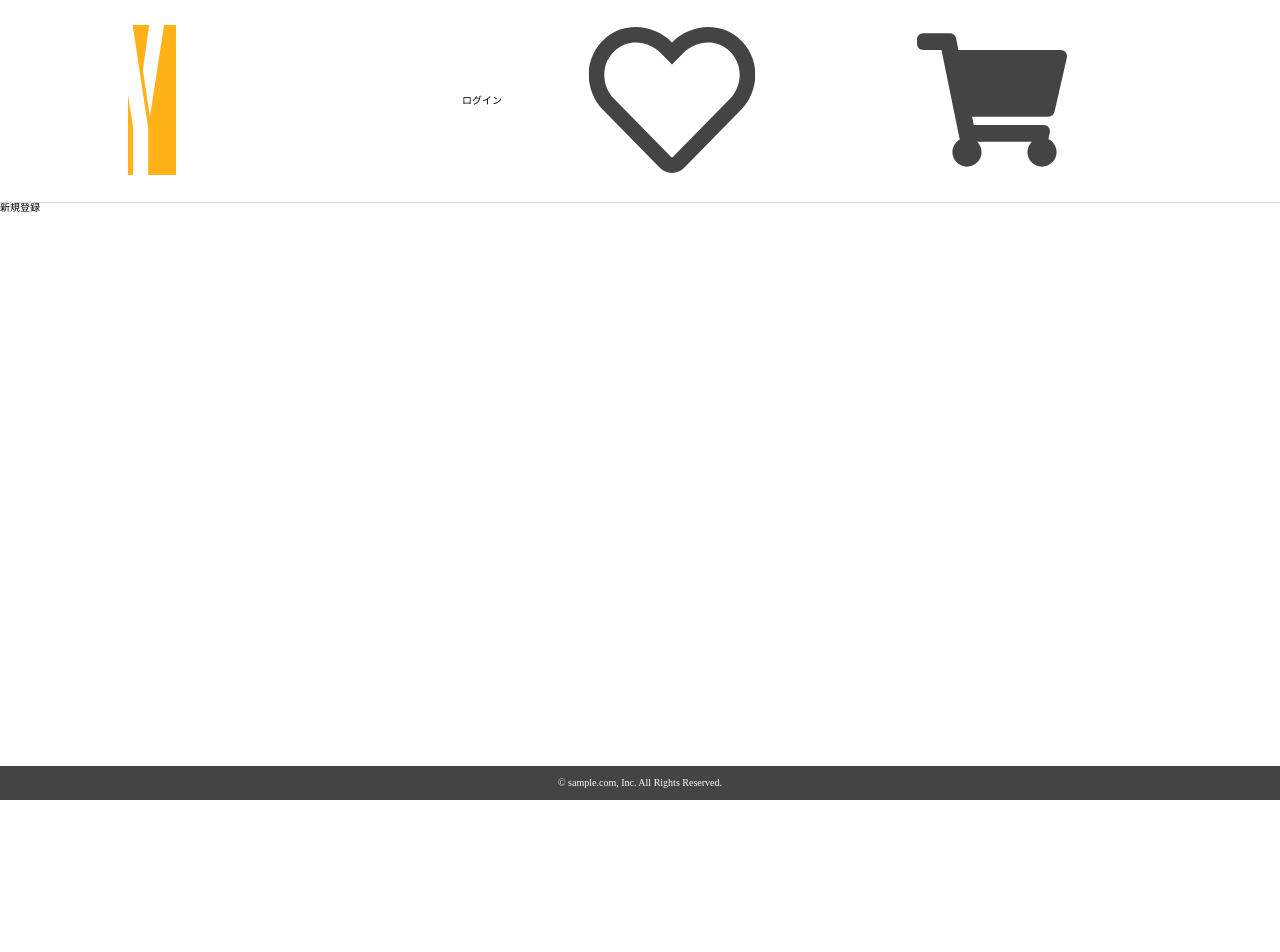
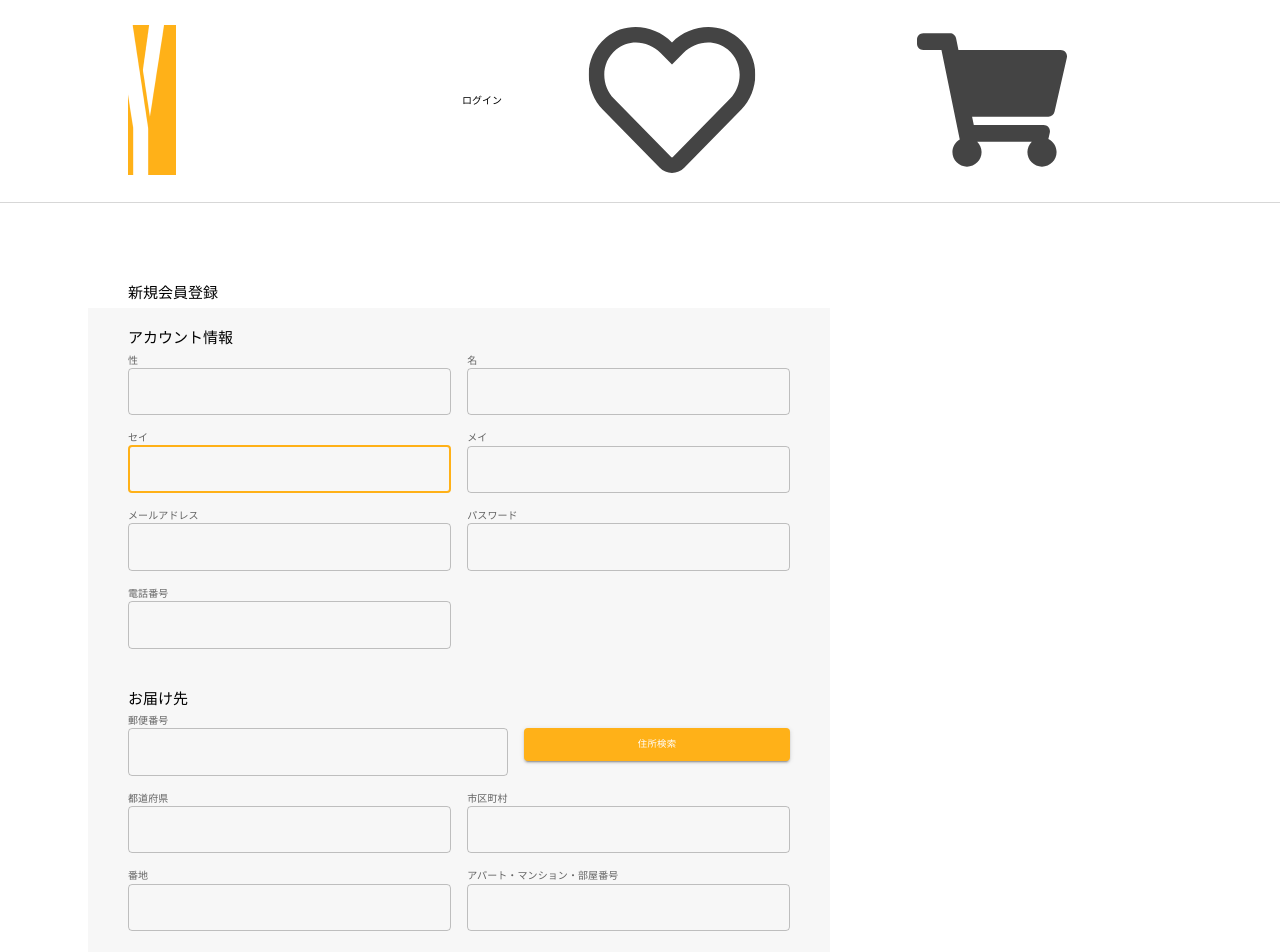
Before and after one commit to YusukeNaito08/ec-site, a React (Vite) app: page /register in a window 1280 px wide. Shown: the top 952 px of the page. Before the commit the page ends 800 px from the top, so only its background shows below. Built offline with nearby package versions, Linux system fonts and the light colour scheme.

Commit message:
design/register

```diff
--- a/src/components/layout/Layout.tsx
+++ b/src/components/layout/Layout.tsx
@@ -2,6 +2,7 @@ import Footer from "../common/Footer";
 import Header from "../common/Header";
 import React from "react";
 import { createTheme, ThemeProvider } from "@mui/material/styles";
+import styled from "styled-components";
 
 type Props = {
   children: React.ReactNode;
@@ -11,12 +12,23 @@ const Layout: React.FC<Props> = ({ children }) => {
     <>
       <ThemeProvider theme={theme}>
         <Header />
-        <main>{children}</main>
+        <Main>
+          <div className="inner">{children}</div>
+        </Main>
         <Footer />
       </ThemeProvider>
     </>
   );
 };
+
+const Main = styled.main`
+  width: 100%;
+
+  & .inner {
+    width: 90%;
+    margin: 0 auto;
+  }
+`;
 
 const theme = createTheme({
   palette: {
--- a/src/pages/Login/Login.tsx
+++ b/src/pages/Login/Login.tsx
@@ -4,7 +4,7 @@ import TextField from "@mui/material/TextField";
 import Grid from "@mui/material/Grid";
 import Typography from "@mui/material/Typography";
 import Container from "@mui/material/Container";
-import { Stack } from "@mui/material";
+import { FormLabel, Stack } from "@mui/material";
 import { Link } from "react-router-dom";
 
 const Login = () => {
@@ -21,13 +21,18 @@ const Login = () => {
                 ログイン
               </Typography>
               <form onSubmit={LoginAuth}>
-                <Stack spacing={6}>
+                <Stack spacing={2}>
+                  <FormLabel>メールアドレス</FormLabel>
                   <TextField required label="メールアドレス" type="email" />
+                  <FormLabel>パスワード</FormLabel>
                   <TextField required label="パスワード" type="password" />
                   <Button type="submit" color="primary" variant="contained" size="large" sx={{ color: "white" }}>
                     ログイン
                   </Button>
                 </Stack>
+                <Typography variant="subtitle1" sx={{ mt: 1 }} align="center">
+                  パスワードを忘れた方はこちら
+                </Typography>
               </form>
             </Grid>
             <Grid item xs={5}>
@@ -35,8 +40,8 @@ const Login = () => {
                 はじめてご利用の方
               </Typography>
               <Stack>
-                <Button variant="contained" size="large" sx={{ color: "white" }}>
-                  <Link to={"/register"}>新規会員登録</Link>
+                <Button variant="contained" size="large" sx={{ color: "white" }} component={Link} to={"/register"}>
+                  新規会員登録
                 </Button>
               </Stack>
             </Grid>
--- a/src/pages/Register/Register.tsx
+++ b/src/pages/Register/Register.tsx
@@ -1,10 +1,91 @@
 import Layout from "../../components/layout/Layout";
+import Typography from "@mui/material/Typography";
+import Container from "@mui/material/Container";
+import { Box, Button, FormLabel, Grid, TextField } from "@mui/material";
 
 const Register = () => {
+  const RegisterAuth = (event: React.FormEvent<HTMLFormElement>) => {
+    event.preventDefault;
+  };
+
   return (
     <>
       <Layout>
-        <h1>新規登録</h1>
+        <Container sx={{ pt: 10, pb: 10 }}>
+          <Typography variant="h5" gutterBottom sx={{ padding: "0 0 0 4rem" }}>
+            新規会員登録
+          </Typography>
+          <form onSubmit={RegisterAuth}>
+            <Box sx={{ bgcolor: "#F7F7F7", padding: "2rem 4rem", width: "60%" }}>
+              <Typography variant="h5" gutterBottom>
+                アカウント情報
+              </Typography>
+              <Grid container spacing={2} sx={{ mb: 5 }}>
+                <Grid item xs={6}>
+                  <FormLabel htmlFor="firstName">性</FormLabel>
+                  <TextField autoComplete="given-name" name="firstName" required fullWidth id="firstName" autoFocus />
+                </Grid>
+                <Grid item xs={6}>
+                  <FormLabel htmlFor="lastName">名</FormLabel>
+                  <TextField required fullWidth id="lastName" name="lastName" autoComplete="family-name" />
+                </Grid>
+                <Grid item xs={6}>
+                  <FormLabel htmlFor="firstNameKana">セイ</FormLabel>
+                  <TextField autoComplete="given-name-kana" name="firstNameKana" required fullWidth id="firstNameKana" autoFocus />
+                </Grid>
+                <Grid item xs={6}>
+                  <FormLabel htmlFor="lastNameKana">メイ</FormLabel>
+                  <TextField required fullWidth id="lastNameKana" name="lastNameKana" autoComplete="family-name-kana" />
+                </Grid>
+                <Grid item xs={6}>
+                  <FormLabel htmlFor="mail">メールアドレス</FormLabel>
+                  <TextField required fullWidth id="mail" name="mail" autoComplete="mail" />
+                </Grid>
+                <Grid item xs={6}>
+                  <FormLabel htmlFor="password">パスワード</FormLabel>
+                  <TextField type="password" required fullWidth id="password" name="password" autoComplete="password" />
+                </Grid>
+                <Grid item xs={6}>
+                  <FormLabel htmlFor="tel">電話番号</FormLabel>
+                  <TextField type="tel" required fullWidth id="tel" name="tel" autoComplete="tel" />
+                </Grid>
+              </Grid>
+              <Typography variant="h5" gutterBottom>
+                お届け先
+              </Typography>
+              <Grid container spacing={2} sx={{ mb: 5 }}>
+                <Grid item xs={7}>
+                  <FormLabel htmlFor="zip">郵便番号</FormLabel>
+                  <TextField type="tel" required fullWidth id="zip" name="zip" autoComplete="zip" />
+                </Grid>
+                <Grid item xs={5} sx={{ display: "flex", alignItems: "center", justifyContent: "center" }}>
+                  <Button color="primary" variant="contained" size="large" sx={{ color: "white", width: "100%;" }}>
+                    住所検索
+                  </Button>
+                </Grid>
+                <Grid item xs={6}>
+                  <FormLabel htmlFor="prefectures">都道府県</FormLabel>
+                  <TextField required fullWidth id="prefectures" name="prefectures" autoComplete="prefectures" />
+                </Grid>
+                <Grid item xs={6}>
+                  <FormLabel htmlFor="municipalities">市区町村</FormLabel>
+                  <TextField required fullWidth id="municipalities" name="municipalities" autoComplete="municipalities" />
+                </Grid>
+                <Grid item xs={6}>
+                  <FormLabel htmlFor="street">番地</FormLabel>
+                  <TextField required fullWidth id="street" name="street" autoComplete="street" />
+                </Grid>
+                <Grid item xs={6}>
+                  <FormLabel htmlFor="apartment">アパート・マンション・部屋番号</FormLabel>
+                  <TextField required fullWidth id="apartment" name="apartment" autoComplete="apartment" />
+                </Grid>
+              </Grid>
+              <Button type="submit" color="primary" variant="contained" size="large" sx={{ color: "white", width: "60%;" }}>
+                登録する
+              </Button>
+            </Box>
+          </form>
+        </Container>
       </Layout>
     </>
   );
```
